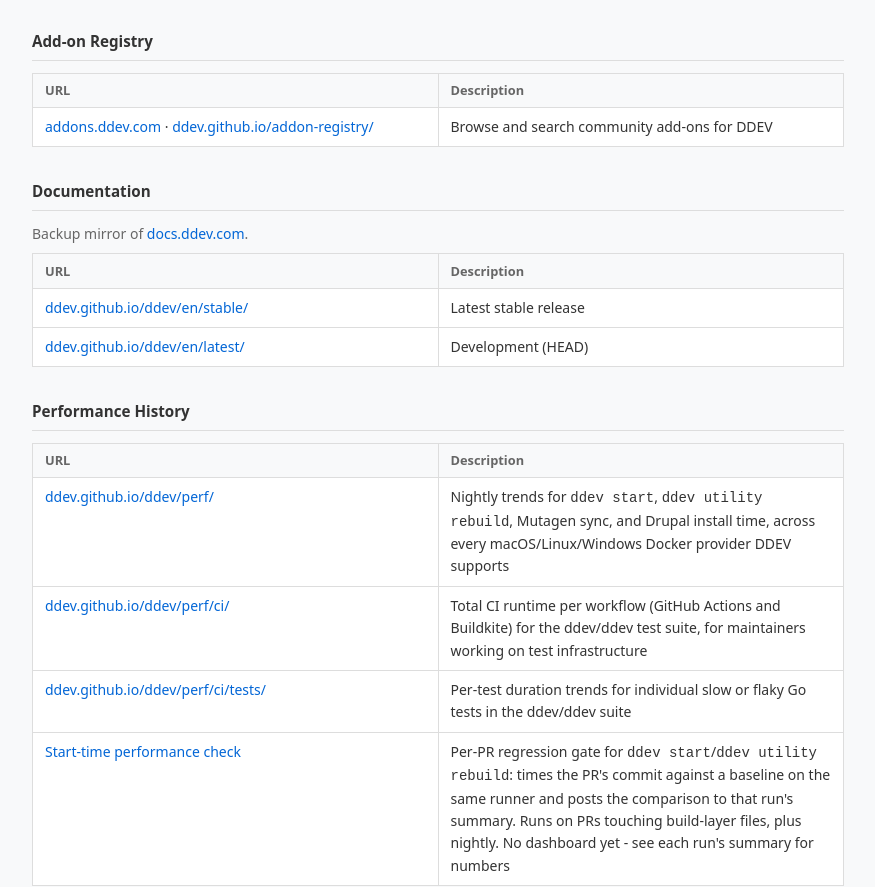
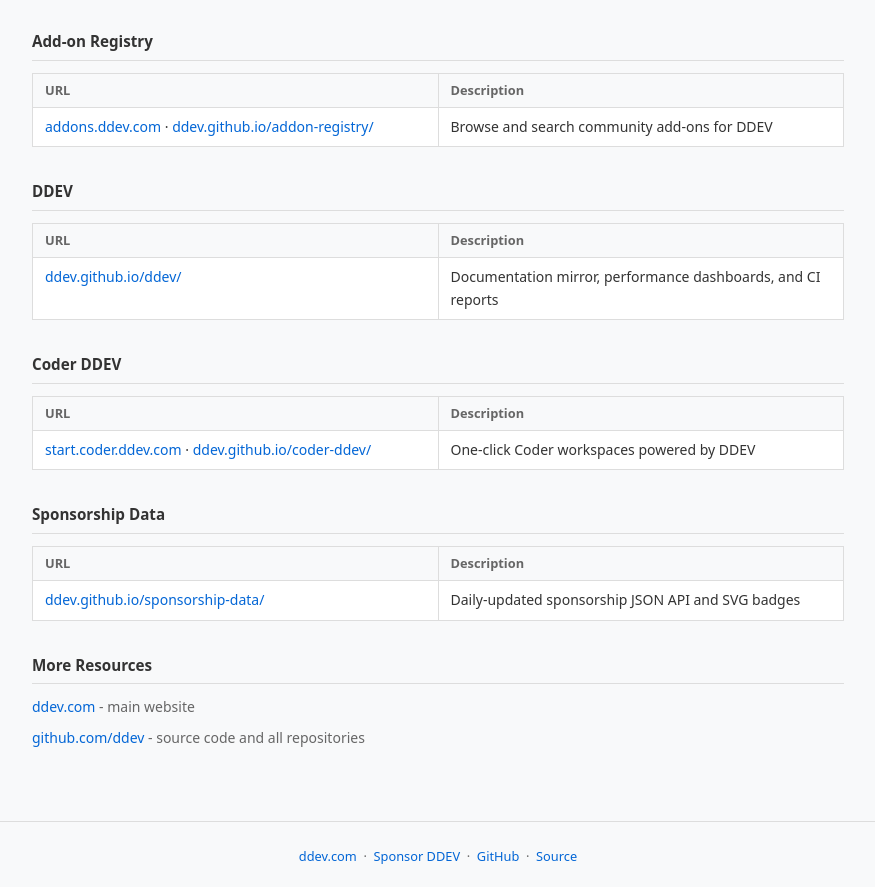
Before and after one commit to ddev/ddev.github.io, a plain HTML site: page src/index.html in a window 1280 px wide. Shown: the part 99-986 px from the top of the page, without its empty margins (202-1077 px from the left). Drawn offline with Linux system fonts and the light colour scheme.

Commit message:
docs: link to the ddev.github.io/ddev index instead of each page (#7)
Co-authored-by: Claude Opus 5.5 <noreply@anthropic.com>

```diff
--- a/src/index.html
+++ b/src/index.html
@@ -135,38 +135,12 @@
     </tr>
   </table>
 
-  <h2>Documentation</h2>
-  <p>Backup mirror of <a href="https://docs.ddev.com">docs.ddev.com</a>.</p>
+  <h2>DDEV</h2>
   <table>
     <tr><th>URL</th><th style="width:50%">Description</th></tr>
     <tr>
-      <td><a href="https://ddev.github.io/ddev/en/stable/">ddev.github.io/ddev/en/stable/</a></td>
-      <td>Latest stable release</td>
-    </tr>
-    <tr>
-      <td><a href="https://ddev.github.io/ddev/en/latest/">ddev.github.io/ddev/en/latest/</a></td>
-      <td>Development (HEAD)</td>
-    </tr>
-  </table>
-
-  <h2>Performance History</h2>
-  <table>
-    <tr><th>URL</th><th style="width:50%">Description</th></tr>
-    <tr>
-      <td><a href="https://ddev.github.io/ddev/perf/">ddev.github.io/ddev/perf/</a></td>
-      <td>Nightly trends for <code>ddev start</code>, <code>ddev utility rebuild</code>, Mutagen sync, and Drupal install time, across every macOS/Linux/Windows Docker provider DDEV supports</td>
-    </tr>
-    <tr>
-      <td><a href="https://ddev.github.io/ddev/perf/ci/">ddev.github.io/ddev/perf/ci/</a></td>
-      <td>Total CI runtime per workflow (GitHub Actions and Buildkite) for the ddev/ddev test suite, for maintainers working on test infrastructure</td>
-    </tr>
-    <tr>
-      <td><a href="https://ddev.github.io/ddev/perf/ci/tests/">ddev.github.io/ddev/perf/ci/tests/</a></td>
-      <td>Per-test duration trends for individual slow or flaky Go tests in the ddev/ddev suite</td>
-    </tr>
-    <tr>
-      <td><a href="https://github.com/ddev/ddev/actions/workflows/perf-start-time.yml">Start-time performance check</a></td>
-      <td>Per-PR regression gate for <code>ddev start</code>/<code>ddev utility rebuild</code>: times the PR's commit against a baseline on the same runner and posts the comparison to that run's summary. Runs on PRs touching build-layer files, plus nightly. No dashboard yet - see each run's summary for numbers</td>
+      <td><a href="https://ddev.github.io/ddev/">ddev.github.io/ddev/</a></td>
+      <td>Documentation mirror, performance dashboards, and CI reports</td>
     </tr>
   </table>
 
```
Also changed, not shown: 1 other file.
